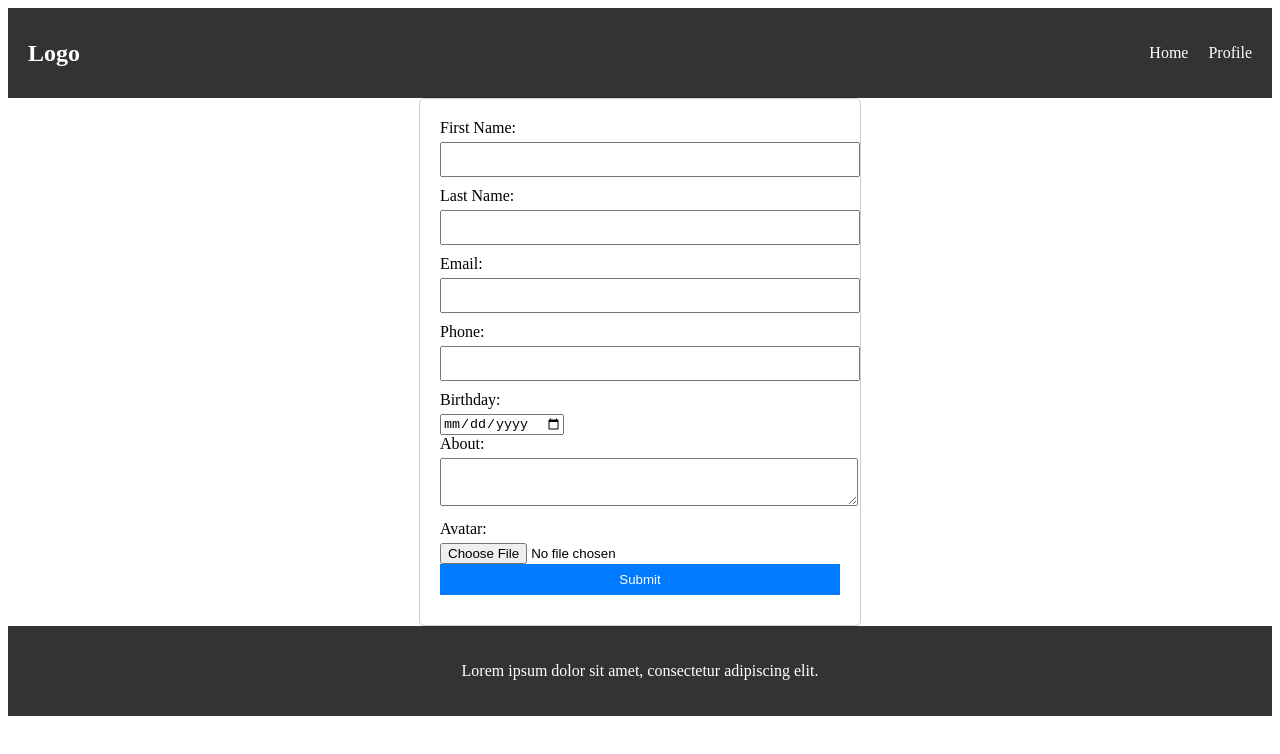
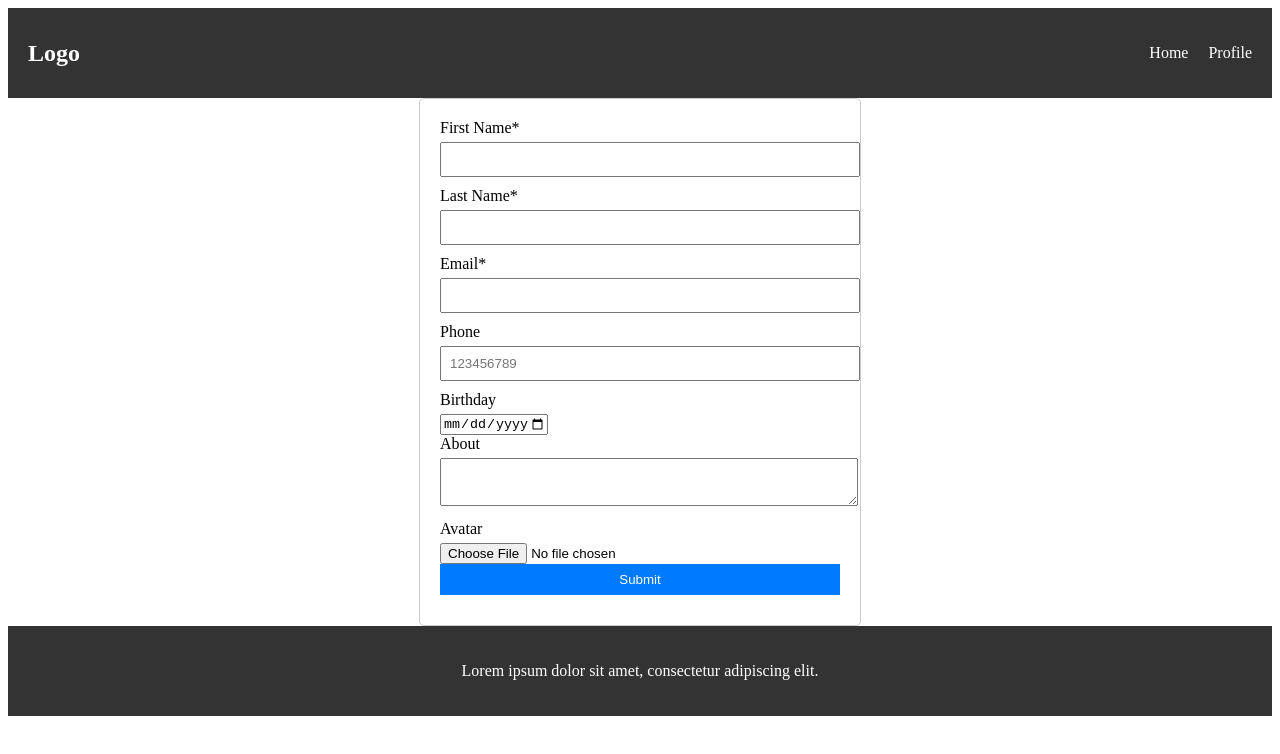
Before and after one commit to RadMad/vue3-vuetify-filepond-profile-app, a Vue app: page / in a window 1280 px wide. Shown: the top 754 px of the page. Built offline with nearby package versions, Linux system fonts and the light colour scheme.

Commit message:
added html validations

```diff
--- a/src/components/UserInfoForm.vue
+++ b/src/components/UserInfoForm.vue
@@ -1,31 +1,31 @@
 <template>
   <form @submit.prevent="submitForm">
     <div>
-      <label for="firstName">First Name:</label>
-      <input id="firstName" type="text" v-model="formData.firstName" required />
+      <label for="firstName">First Name*</label>
+      <input id="firstName" type="text" v-model="formData.firstName" required maxlength="16"/>
     </div>
     <div>
-      <label for="lastName">Last Name:</label>
-      <input id="lastName" type="text" v-model="formData.lastName" required />
+      <label for="lastName">Last Name*</label>
+      <input id="lastName" type="text" v-model="formData.lastName" required maxlength="16"/>
     </div>
     <div>
-      <label for="email">Email:</label>
-      <input id="email" type="email" v-model="formData.email" required />
+      <label for="email">Email*</label>
+      <input id="email" type="email" v-model="formData.email" required maxlength="20"/>
     </div>
     <div>
-      <label for="phone">Phone:</label>
-      <input id="phone" type="tel" v-model="formData.phone" required />
+      <label for="phone">Phone</label>
+      <input id="phone" type="tel" v-model="formData.phone" pattern="[0-9]{9}" maxlength="9" placeholder="123456789"/>
     </div>
     <div>
-      <label for="birthday">Birthday:</label>
-      <input id="birthday" type="date" v-model="formData.birthday" required />
+      <label for="birthday">Birthday</label>
+      <input id="birthday" type="date" v-model="formData.birthday" min="1900-01-01" :max="todayDateFormatted"/>
     </div>
     <div>
-      <label for="about">About:</label>
-      <textarea id="about" v-model="formData.about"></textarea>
+      <label for="about">About</label>
+      <textarea id="about" v-model="formData.about" maxlength="200"></textarea>
     </div>
     <div>
-      <label for="avatar">Avatar:</label>
+      <label for="avatar">Avatar</label>
       <input id="avatar" type="file" accept="image/*" @change="handleAvatarChange" />
     </div>
     <button type="submit">Submit</button>
@@ -48,6 +48,8 @@ const formData = ref({
   avatar: null as File | null,
 });
 
+const todayDateFormatted = new Date().toISOString().split('T')[0];
+
 function submitForm() {
   store.commit('setFormData', formData.value);
 }
@@ -55,7 +57,11 @@ function submitForm() {
 function handleAvatarChange(event: Event) { // Change type to Event
   const file = (event.target as HTMLInputElement).files?.[0];
   if (file) {
-    formData.value.avatar = file;
+    if(file.size > 1024 * 1024) {
+       alert("File is too big!");
+    } else {
+      formData.value.avatar = file;
+    }
   }
 }
 </script>
```
